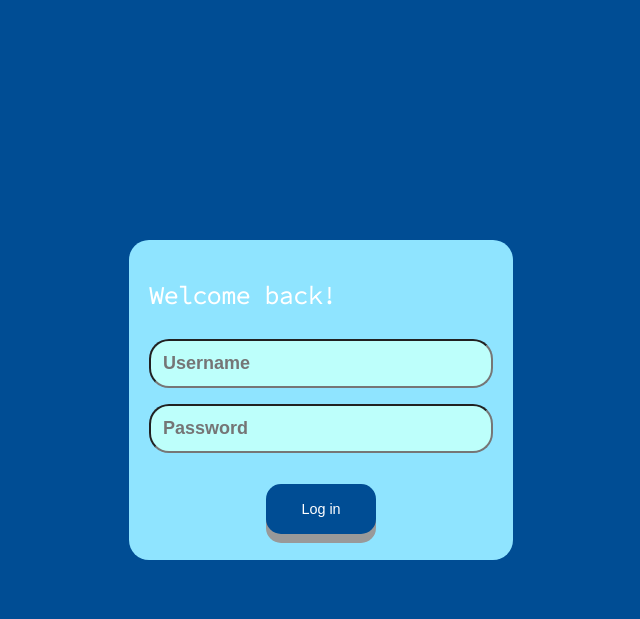
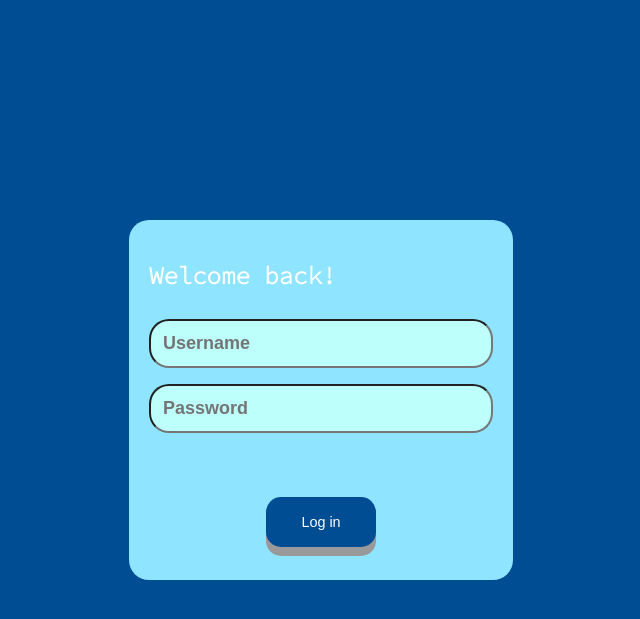
Before and after one commit to pasha-log/capstone1, a Flask app: page /login in a window 1280 px wide. Shown: the top 619 px of the page, without its empty margins (319-959 px from the left). Run offline with Flask 3, Linux system fonts and the light colour scheme; some libraries are stand-ins or nearby versions.

Commit message:
heroku css adaptation

```diff
--- a/static/style.css
+++ b/static/style.css
@@ -275,7 +275,7 @@ div.login {
 	background-color: #8fe4ff;
 	padding: 20px;
 	width: 30%;
-	height: 40%;
+	height: 45%;
 	margin: 0 auto;
 	/* margin: 0; */
 	position: absolute;
```
